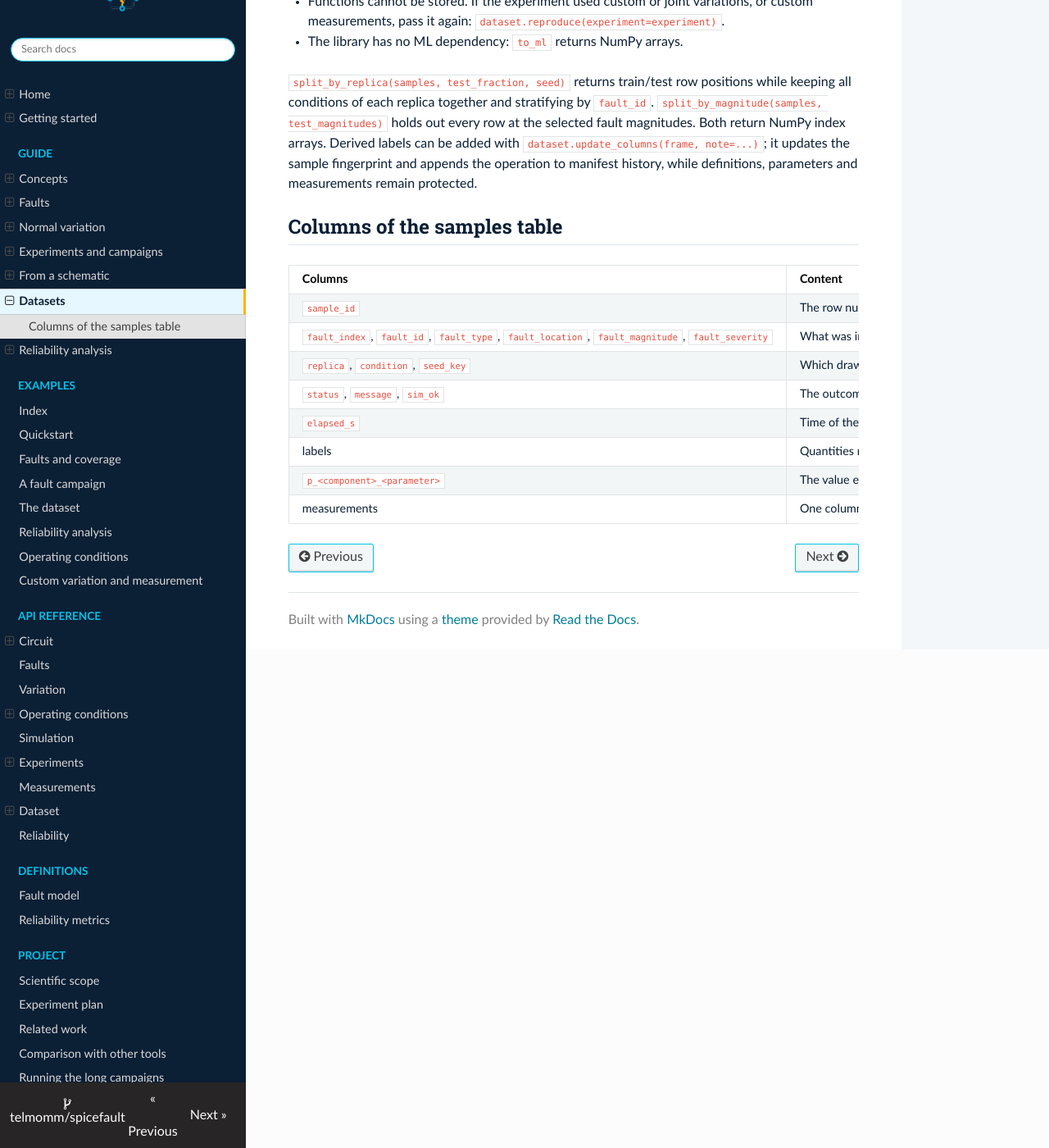
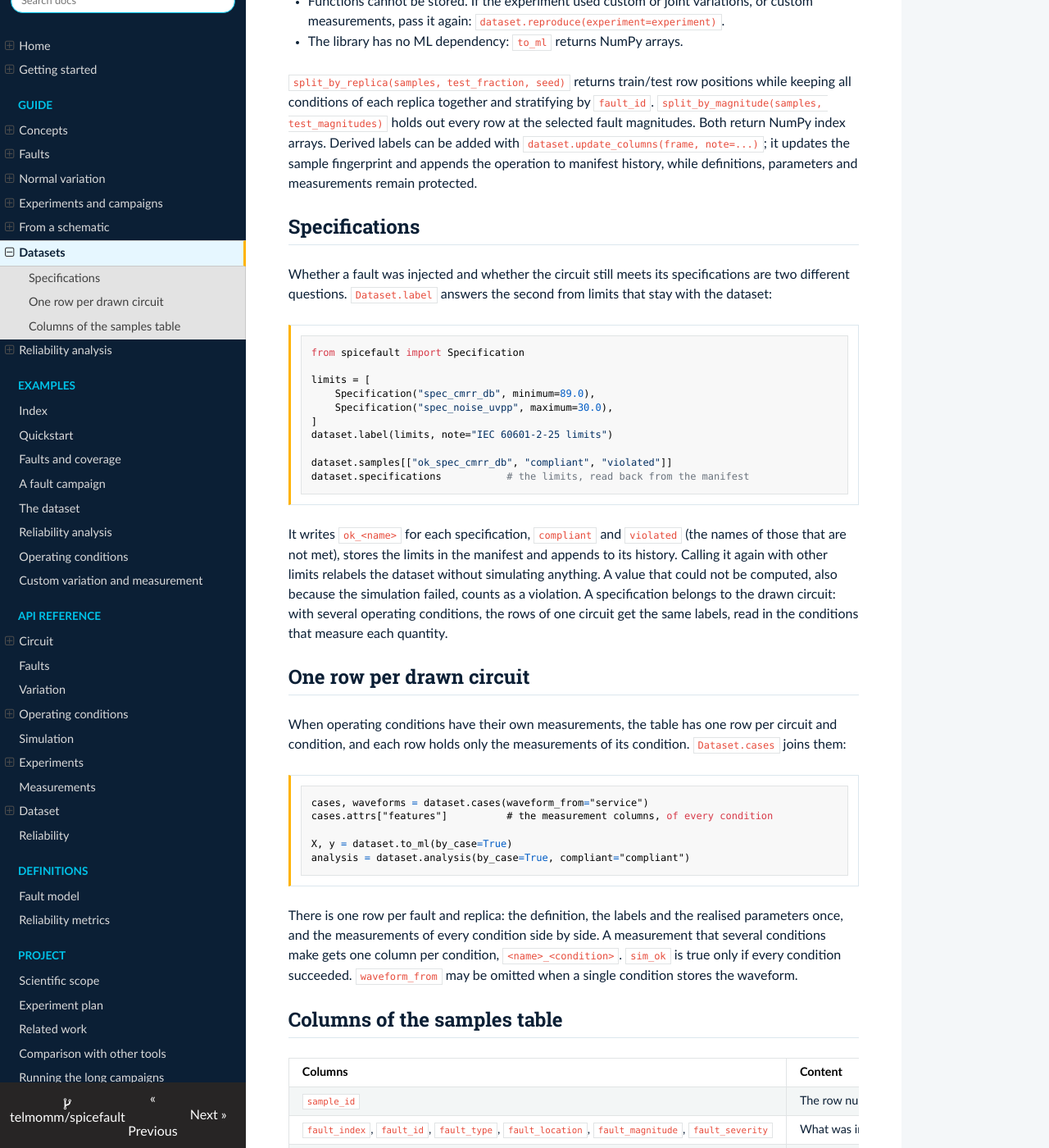
Before and after one commit to telmomm/spicefault, an MkDocs documentation site: the page built from docs/guide/datasets.md, in a window 1280 px wide and 1400 px high, scrolled down 863 px. Shown: the whole window at 82% size. Built offline with MkDocs 1.6.1, drawn with Linux system fonts in a browser that asks for light colours; nearby versions of some CDN libraries; some of the changed text lies outside the part shown.

Commit message:
docs: document the additions since 0.2.1 and complete the 0.2.0 changelog
The 0.2.0 entry names tag_columns, metadata and the source parameters that it
left out, and the guides cover the new interface.

Closes #25

````diff
--- a/docs/guide/datasets.md
+++ b/docs/guide/datasets.md
@@ -5,10 +5,10 @@
 | File | Content |
 |---|---|
 | `samples.parquet` | One row per simulation: what was injected, its status, the realised component values, the measurements |
-| `waveforms.npy` | float32 `[samples, points]`, aligned with the table row by row (if a waveform was declared) |
+| `waveforms.npy` | float32 `[samples, points]`, aligned with the table row by row (if a waveform was declared); `NaN` for a failed simulation and for a condition that stores none |
 | `metadata.json` | The definition of the experiment: faults, variations, conditions, analyses, measurements, seed |
 | `circuit.cir` | The source netlist |
-| `manifest.json` | The record of the run: versions, platform, workers, counts by status, and the size and SHA-256 of every file |
+| `manifest.json` | The record of the run: versions, platform, workers, counts by status, the git commit of the project that ran it (`source`), and the size and SHA-256 of every file |
 
 ```python
 from spicefault import Dataset
@@ -42,6 +42,53 @@
 the operation to manifest history, while definitions, parameters and measurements remain
 protected.
 
+## Specifications
+
+Whether a fault was injected and whether the circuit still meets its specifications
+are two different questions. `Dataset.label` answers the second from limits that stay
+with the dataset:
+
+```python
+from spicefault import Specification
+
+limits = [
+    Specification("spec_cmrr_db", minimum=89.0),
+    Specification("spec_noise_uvpp", maximum=30.0),
+]
+dataset.label(limits, note="IEC 60601-2-25 limits")
+
+dataset.samples[["ok_spec_cmrr_db", "compliant", "violated"]]
+dataset.specifications           # the limits, read back from the manifest
+```
+
+It writes `ok_<name>` for each specification, `compliant` and `violated` (the names of
+those that are not met), stores the limits in the manifest and appends to its history.
+Calling it again with other limits relabels the dataset without simulating anything.
+A value that could not be computed, also because the simulation failed, counts as a
+violation. A specification belongs to the drawn circuit: with several operating
+conditions, the rows of one circuit get the same labels, read in the conditions that
+measure each quantity.
+
+## One row per drawn circuit
+
+When operating conditions have their own measurements, the table has one row per
+circuit and condition, and each row holds only the measurements of its condition.
+`Dataset.cases` joins them:
+
+```python
+cases, waveforms = dataset.cases(waveform_from="service")
+cases.attrs["features"]          # the measurement columns, of every condition
+
+X, y = dataset.to_ml(by_case=True)
+analysis = dataset.analysis(by_case=True, compliant="compliant")
+```
+
+There is one row per fault and replica: the definition, the labels and the realised
+parameters once, and the measurements of every condition side by side. A measurement
+that several conditions make gets one column per condition, `<name>_<condition>`.
+`sim_ok` is true only if every condition succeeded. `waveform_from` may be omitted
+when a single condition stores the waveform.
+
 ## Columns of the samples table
 
 | Columns | Content |
@@ -51,6 +98,6 @@
 | `replica`, `condition`, `seed_key` | Which draw, under which operating condition, from which random stream |
 | `status`, `message`, `sim_ok` | The outcome of the simulation |
 | `elapsed_s` | Time of the simulation; the only column that is not reproducible |
-| labels | Quantities recorded by joint variations |
+| labels | Quantities recorded by joint and catalogue variations, fault tags, and derived labels such as `compliant` |
 | `p_<component>_<parameter>` | The value each varied parameter was drawn with, before the fault |
-| measurements | One column per measurement; empty for a failed simulation |
+| measurements | One column per measurement; empty for a failed simulation and for a condition that does not make it |
````
Also changed, not shown: CHANGELOG.md (+43 -2 lines), docs/api/dataset.md (+2 -0 lines), docs/guide/experiments.md (+40 -3 lines), docs/guide/faults.md (+19 -0 lines), docs/guide/reliability.md (+7 -6 lines), docs/guide/variation.md (+25 -0 lines).
